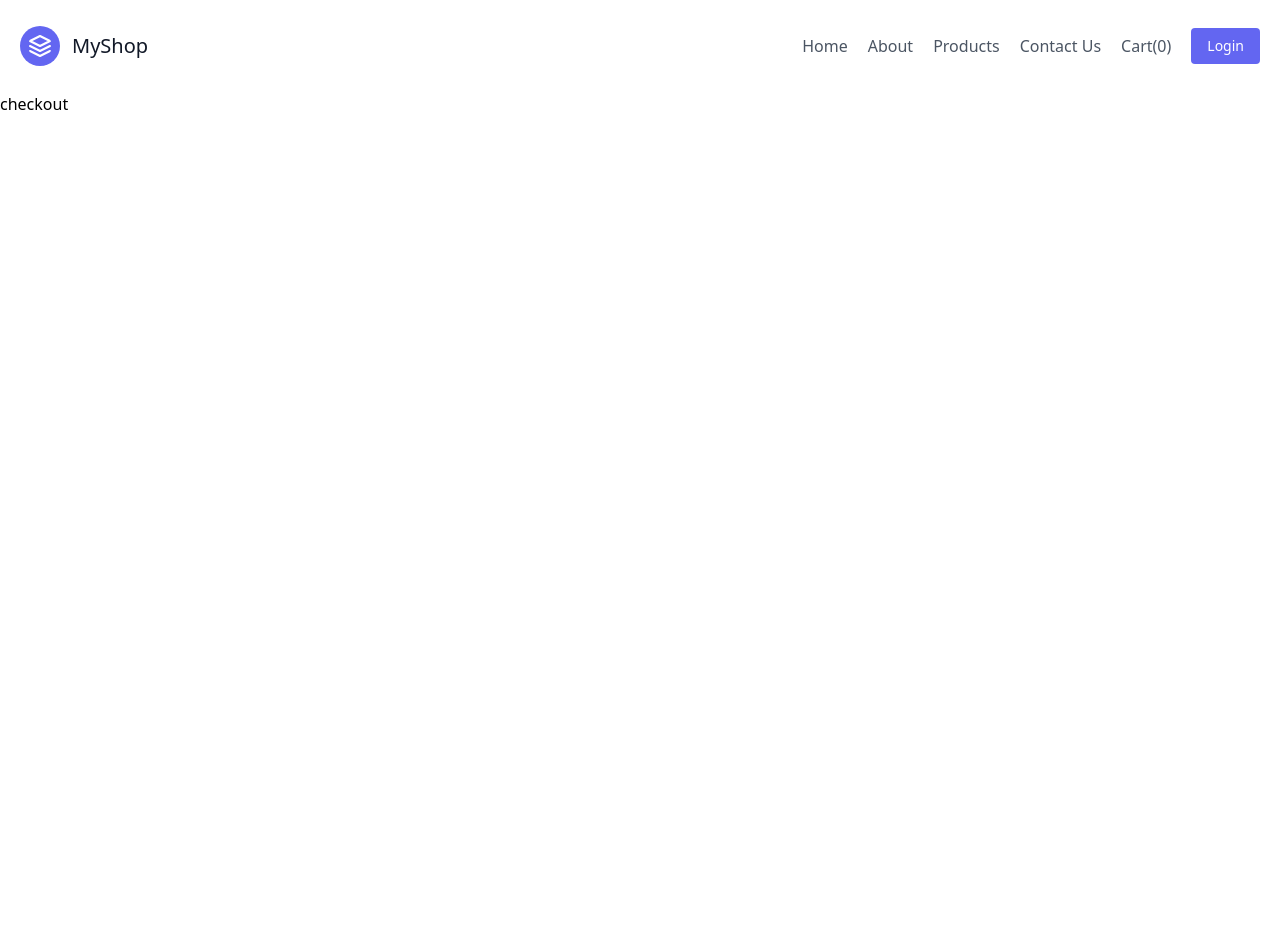
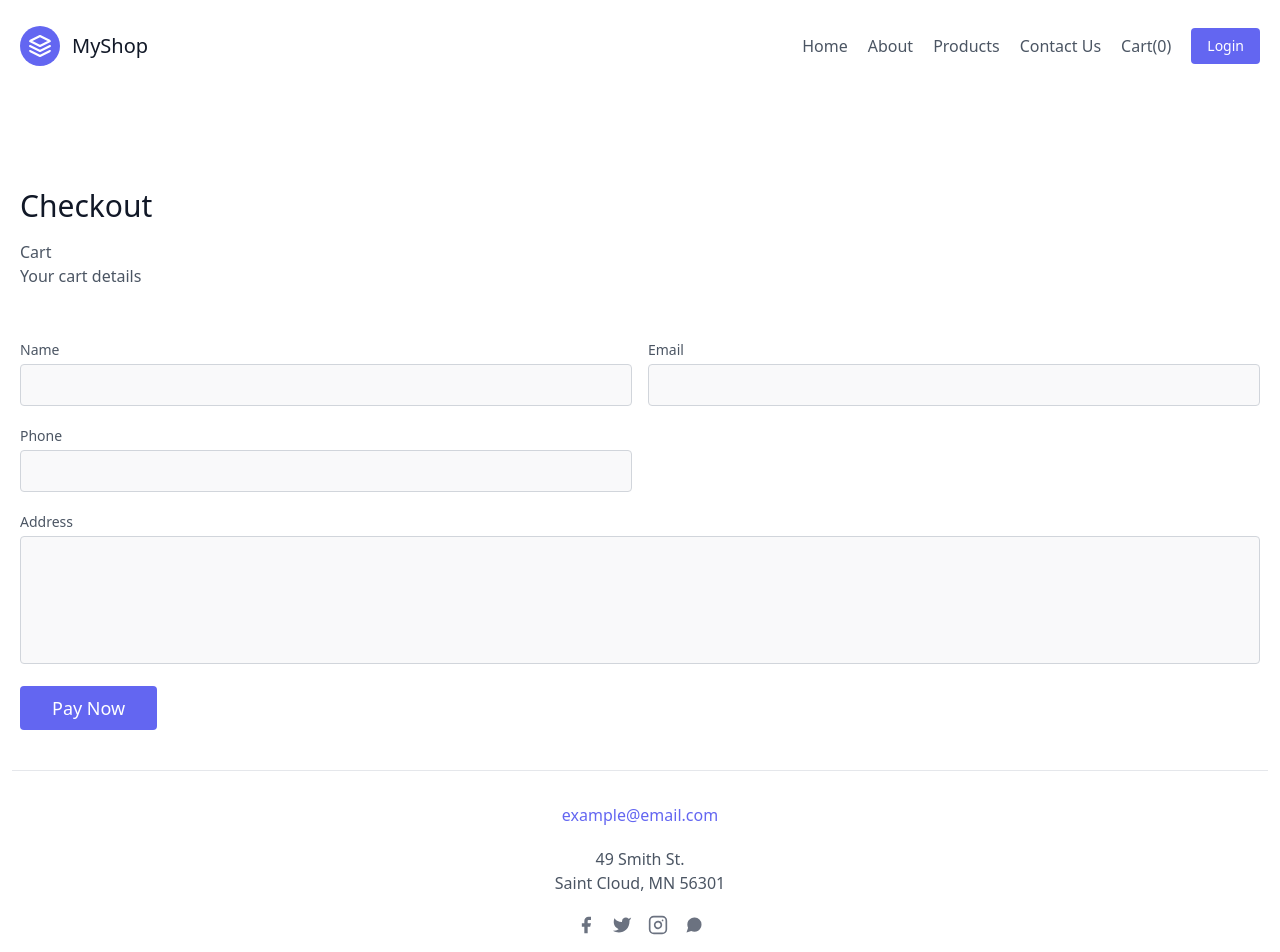
Before and after one commit to kamilamin/ecommerce-poc-nextjs-tailwind, a Next.js app: page /checkout in a window 1280 px wide. Shown: the top 952 px of the page. Before the commit the page ends 800 px from the top, so only its background shows below. Built offline with nearby package versions, Linux system fonts and the light colour scheme.

Commit message:
Implement UI for checkout page

```diff
--- a/pages/checkout.js
+++ b/pages/checkout.js
@@ -2,7 +2,77 @@ import React from 'react'
 
 const checkout = () => {
   return (
-    <div>checkout</div>
+    <div>
+      <section className="text-gray-600 body-font relative">
+        <div className="container px-5 py-24 mx-auto min-h-screen">
+          <div className="flex flex-col w-full mb-12">
+            <h1 className="sm:text-3xl text-2xl font-medium title-font mb-4 text-gray-900">Checkout</h1>
+            <h2>Cart</h2>
+            <div className='cart'>Your cart details</div>
+          </div>
+          <div className="">
+            <div className="flex flex-wrap -m-2">
+              <div className="p-2 w-1/2">
+                <div className="relative">
+                  <label for="name" className="leading-7 text-sm text-gray-600">Name</label>
+                  <input type="text" id="name" name="name" className="w-full bg-gray-100 bg-opacity-50 rounded border border-gray-300 focus:border-indigo-500 focus:bg-white focus:ring-2 focus:ring-indigo-200 text-base outline-none text-gray-700 py-1 px-3 leading-8 transition-colors duration-200 ease-in-out" />
+                </div>
+              </div>
+              <div className="p-2 w-1/2">
+                <div className="relative">
+                  <label for="email" className="leading-7 text-sm text-gray-600">Email</label>
+                  <input type="email" id="email" name="email" className="w-full bg-gray-100 bg-opacity-50 rounded border border-gray-300 focus:border-indigo-500 focus:bg-white focus:ring-2 focus:ring-indigo-200 text-base outline-none text-gray-700 py-1 px-3 leading-8 transition-colors duration-200 ease-in-out" />
+                </div>
+              </div>
+              <div className="p-2 w-1/2">
+                <div className="relative">
+                  <label for="phone" className="leading-7 text-sm text-gray-600">Phone</label>
+                  <input type="phone" id="phone" name="phone" className="w-full bg-gray-100 bg-opacity-50 rounded border border-gray-300 focus:border-indigo-500 focus:bg-white focus:ring-2 focus:ring-indigo-200 text-base outline-none text-gray-700 py-1 px-3 leading-8 transition-colors duration-200 ease-in-out" />
+                </div>
+              </div>
+              <div className="p-2 w-full">
+                <div className="relative">
+                  <label for="message" className="leading-7 text-sm text-gray-600">Address</label>
+                  <textarea id="message" name="message" className="w-full bg-gray-100 bg-opacity-50 rounded border border-gray-300 focus:border-indigo-500 focus:bg-white focus:ring-2 focus:ring-indigo-200 h-32 text-base outline-none text-gray-700 py-1 px-3 resize-none leading-6 transition-colors duration-200 ease-in-out"></textarea>
+                </div>
+              </div>
+              <div className="p-2 w-full">
+                <button className="flex text-white bg-indigo-500 border-0 py-2 px-8 focus:outline-none hover:bg-indigo-600 rounded text-lg">Pay Now</button>
+              </div>
+              <div className="p-2 w-full pt-8 mt-8 border-t border-gray-200 text-center">
+                <a className="text-indigo-500">example@email.com</a>
+                <p className="leading-normal my-5">49 Smith St.
+                  <br />Saint Cloud, MN 56301
+                </p>
+                <span className="inline-flex">
+                  <a className="text-gray-500">
+                    <svg fill="currentColor" strokeLinecap="round" strokeLinejoin="round" strokeWidth="2" className="w-5 h-5" viewBox="0 0 24 24">
+                      <path d="M18 2h-3a5 5 0 00-5 5v3H7v4h3v8h4v-8h3l1-4h-4V7a1 1 0 011-1h3z"></path>
+                    </svg>
+                  </a>
+                  <a className="ml-4 text-gray-500">
+                    <svg fill="currentColor" strokeLinecap="round" strokeLinejoin="round" strokeWidth="2" className="w-5 h-5" viewBox="0 0 24 24">
+                      <path d="M23 3a10.9 10.9 0 01-3.14 1.53 4.48 4.48 0 00-7.86 3v1A10.66 10.66 0 013 4s-4 9 5 13a11.64 11.64 0 01-7 2c9 5 20 0 20-11.5a4.5 4.5 0 00-.08-.83A7.72 7.72 0 0023 3z"></path>
+                    </svg>
+                  </a>
+                  <a className="ml-4 text-gray-500">
+                    <svg fill="none" stroke="currentColor" strokeLinecap="round" strokeLinejoin="round" strokeWidth="2" className="w-5 h-5" viewBox="0 0 24 24">
+                      <rect width="20" height="20" x="2" y="2" rx="5" ry="5"></rect>
+                      <path d="M16 11.37A4 4 0 1112.63 8 4 4 0 0116 11.37zm1.5-4.87h.01"></path>
+                    </svg>
+                  </a>
+                  <a className="ml-4 text-gray-500">
+                    <svg fill="currentColor" strokeLinecap="round" strokeLinejoin="round" strokeWidth="2" className="w-5 h-5" viewBox="0 0 24 24">
+                      <path d="M21 11.5a8.38 8.38 0 01-.9 3.8 8.5 8.5 0 01-7.6 4.7 8.38 8.38 0 01-3.8-.9L3 21l1.9-5.7a8.38 8.38 0 01-.9-3.8 8.5 8.5 0 014.7-7.6 8.38 8.38 0 013.8-.9h.5a8.48 8.48 0 018 8v.5z"></path>
+                    </svg>
+                  </a>
+                </span>
+              </div>
+            </div>
+          </div>
+        </div>
+      </section>
+    </div>
   )
 }
 
```
